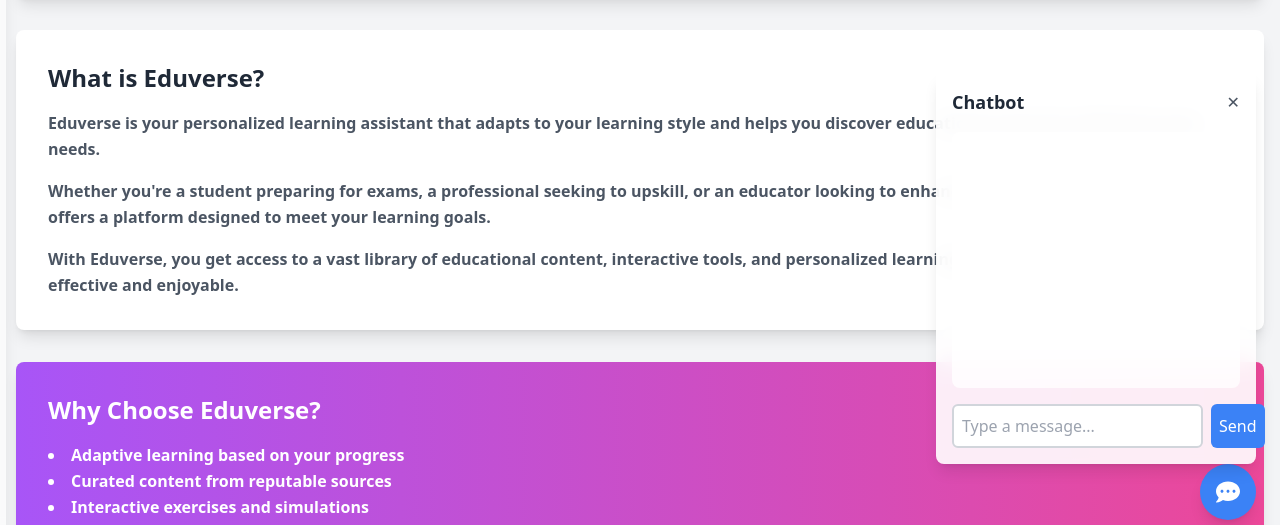
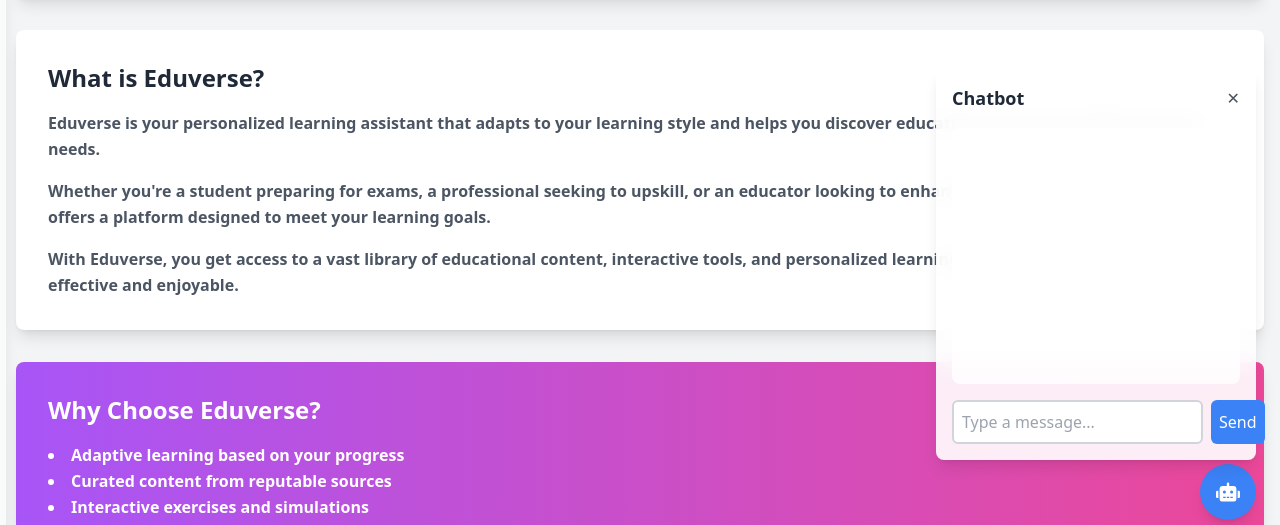
Before and after one commit to Krishna100604/Eduverse-App, a React (Vite) app in the folder Client/: page / in a window 1280 px wide. Both pictures are taken after a click on the button 1228 px from the left and 748 px from the top of the page. Shown: the part 256-781 px from the top of the page. Built offline with nearby package versions, Linux system fonts and the light colour scheme.

Commit message:
update chatbot icon

```diff
--- a/Client/src/Components/Home/chatbot.jsx
+++ b/Client/src/Components/Home/chatbot.jsx
@@ -2,6 +2,8 @@
 import axios from "axios";
 import { motion } from "framer-motion";
 import { FaCommentDots } from "react-icons/fa";
+import { FaRobot } from "react-icons/fa";
+
 
 const Chatbot = () => {
   const [isOpen, setIsOpen] = useState(false);
@@ -60,7 +62,7 @@
           className="bg-blue-500 text-white p-4 rounded-full shadow-lg"
           onClick={toggleChatbot}
         >
-          <FaCommentDots size={24} />
+          <FaRobot size={24} />
         </motion.button>
       </div>
 
@@ -69,7 +71,7 @@
           initial={{ opacity: 0, y: 100 }}
           animate={{ opacity: 1, y: 0 }}
           transition={{ duration: 0.3 }}
-          className="fixed bottom-20 right-6 w-80 bg-white bg-opacity-90 backdrop-blur-md p-4 rounded-lg shadow-lg z-50"
+          className="fixed bottom-20 right-6 w-80 bg-white bg-opacity-90 backdrop-blur-md p-4 rounded-lg shadow-lg z-50 mb-1"
         >
           <div className="flex justify-between items-center mb-4">
             <h2 className="text-lg font-bold text-gray-800">Chatbot</h2>
```
